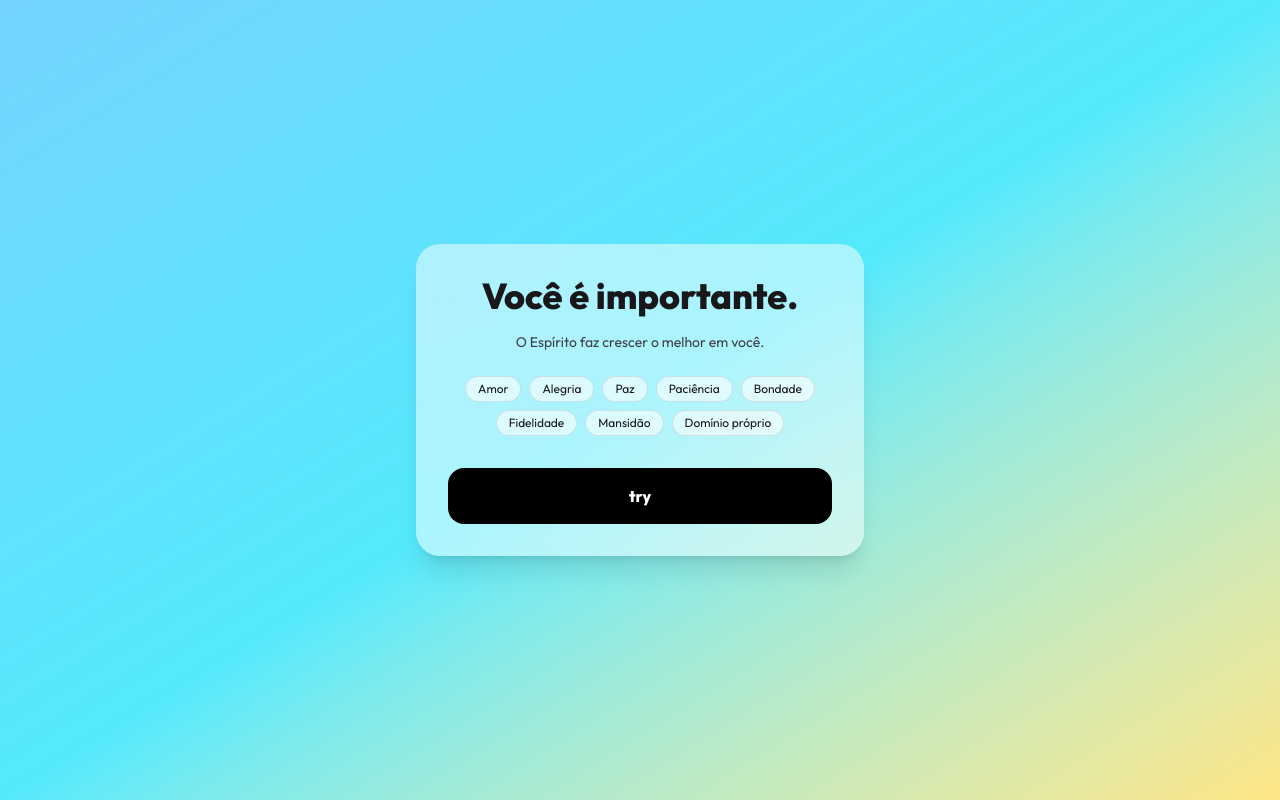
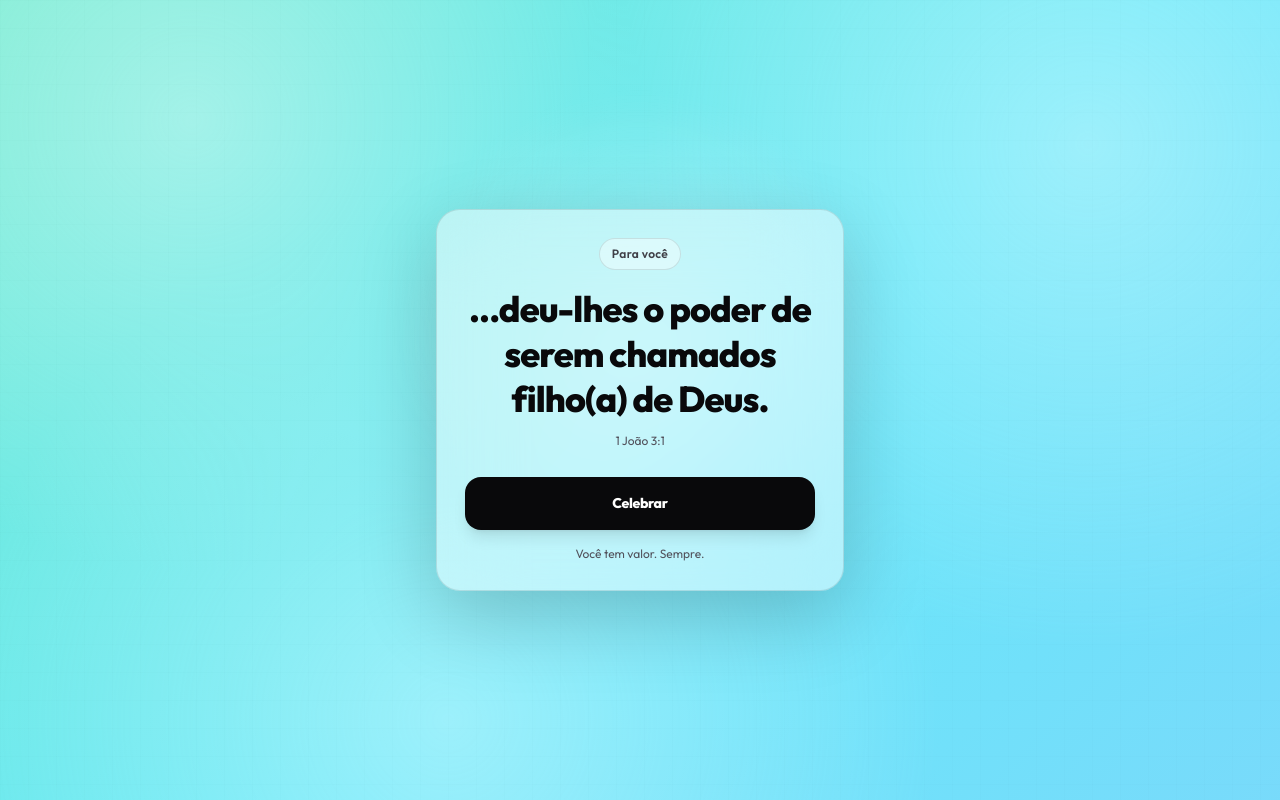
Before and after one commit to rodrigocamargo854/foryou, a Next.js app: page / in a window 1280 px wide. Built offline with nearby package versions, Linux system fonts and the light colour scheme.

Commit message:
filhos de due

```diff
--- a/app/page.tsx
+++ b/app/page.tsx
@@ -1,6 +1,6 @@
 'use client'
 
-import { useEffect, useMemo, useState } from 'react'
+import { useEffect, useState } from 'react'
 
 type Particle = {
   id: string
@@ -10,112 +10,218 @@ type Particle = {
   color: string
 }
 
+type Burst = {
+  id: string
+  size: number
+  duration: number
+  dx: number
+  dy: number
+  color: string
+  opacity: number
+}
+
+function uid() {
+  return Math.random().toString(16).slice(2) + Date.now().toString(16)
+}
+
 export default function Page() {
-  const fruits = useMemo(
-    () => [
-      'Amor',
-      'Alegria',
-      'Paz',
-      'Paciência',
-      'Bondade',
-      'Fidelidade',
-      'Mansidão',
-      'Domínio próprio'
-    ],
-    []
-  )
+  const [rain, setRain] = useState<Particle[]>([])
+  const [bursts, setBursts] = useState<Burst[]>([])
+  const [power, setPower] = useState(1)
 
-  const [rain, setRain] = useState<Particle[]>([])
+  const MAX_BURSTS = 260
+  const MAX_POWER = 10
+
+  useEffect(() => {
+    // pequena festa ao abrir (opcional)
+    celebrate()
+    // eslint-disable-next-line react-hooks/exhaustive-deps
+  }, [])
 
   function celebrate() {
-    const colors = ['#2563eb', '#22d3ee', '#34d399', '#fde047', '#a78bfa']
+    const rainColors = ['#2563eb', '#0ea5e9', '#22c55e', '#f59e0b', '#7c3aed']
+    const burstColors = ['#111827', '#1d4ed8', '#0ea5e9', '#16a34a', '#f59e0b', '#7c3aed']
 
+    // chuva (cai)
     const drops: Particle[] = Array.from({ length: 40 }).map(() => ({
-      id: Math.random().toString(16).slice(2),
+      id: uid(),
       x: Math.random() * 100,
       size: 8 + Math.random() * 12,
-      duration: 2 + Math.random() * 1.5,
-      color: colors[Math.floor(Math.random() * colors.length)]
+      duration: 2.2 + Math.random() * 1.6,
+      color: rainColors[Math.floor(Math.random() * rainColors.length)]
     }))
+    setRain(drops)
+    setTimeout(() => setRain([]), 3600)
 
-    setRain(drops)
+    // explosão (expande)
+    const nextPower = Math.min(power + 1, MAX_POWER)
+    setPower(nextPower)
+    const count = 18 + nextPower * 10
 
-    setTimeout(() => {
-      setRain([])
-    }, 3500)
+    const created: Burst[] = Array.from({ length: count }).map(() => {
+      const angle = Math.random() * Math.PI * 2
+      const radius = 140 + Math.random() * 220
+      return {
+        id: uid(),
+        size: 6 + Math.random() * 10,
+        duration: 650 + Math.random() * 650,
+        dx: Math.cos(angle) * radius,
+        dy: Math.sin(angle) * radius,
+        color: burstColors[Math.floor(Math.random() * burstColors.length)],
+        opacity: 0.7 + Math.random() * 0.3
+      }
+    })
+
+    setBursts((prev) => {
+      const merged = [...prev, ...created]
+      if (merged.length <= MAX_BURSTS) return merged
+      return merged.slice(merged.length - MAX_BURSTS)
+    })
   }
 
   return (
     <main className="relative min-h-screen w-full overflow-hidden text-zinc-900">
+      {/* Fundo alegre animado */}
+      <div className="absolute inset-0 animated-bg" />
+      <div className="absolute inset-0 opacity-35 bg-[radial-gradient(circle_at_15%_15%,white,transparent_35%),radial-gradient(circle_at_85%_18%,white,transparent_40%),radial-gradient(circle_at_35%_90%,white,transparent_45%)]" />
+      <div className="pointer-events-none absolute inset-0 opacity-[0.10] [background-image:linear-gradient(to_right,rgba(0,0,0,0.10)_1px,transparent_1px),linear-gradient(to_bottom,rgba(0,0,0,0.10)_1px,transparent_1px)] [background-size:28px_28px]" />
 
-      {/* Background */}
-      <div className="absolute inset-0 bg-gradient-to-br from-sky-300 via-cyan-300 to-amber-200" />
+      {/* Centro pulsando */}
+      <div className="pointer-events-none absolute inset-0">
+        <div className="center-glow" />
+      </div>
 
-      {/* CHUVA */}
+      {/* Chuva (cai) */}
       <div className="pointer-events-none absolute inset-0 z-20">
-        {rain.map((drop) => (
+        {rain.map((d) => (
           <div
-            key={drop.id}
+            key={d.id}
             style={{
               position: 'absolute',
-              left: `${drop.x}vw`,
-              top: '-20px',
-              width: drop.size,
-              height: drop.size,
-              backgroundColor: drop.color,
-              borderRadius: '50%',
-              animation: `fall ${drop.duration}s linear forwards`
+              left: `${d.x}vw`,
+              top: '-30px',
+              width: d.size,
+              height: d.size,
+              borderRadius: 9999,
+              backgroundColor: d.color,
+              animation: `fall ${d.duration}s linear forwards`,
+              boxShadow: '0 10px 25px rgba(0,0,0,0.12)'
             }}
           />
         ))}
       </div>
 
+      {/* Explosão (expande) */}
+      <div className="pointer-events-none absolute inset-0 z-30">
+        {bursts.map((p) => (
+          <div
+            key={p.id}
+            onAnimationEnd={() => setBursts((prev) => prev.filter((x) => x.id !== p.id))}
+            className="particle"
+            style={
+              {
+                width: p.size,
+                height: p.size,
+                backgroundColor: p.color,
+                opacity: p.opacity,
+                animationDuration: `${p.duration}ms`,
+                // @ts-ignore
+                '--dx': `${p.dx}px`,
+                // @ts-ignore
+                '--dy': `${p.dy}px`
+              } as React.CSSProperties
+            }
+          />
+        ))}
+      </div>
+
       {/* Conteúdo */}
-      <div className="relative z-10 flex min-h-screen items-center justify-center px-6">
-        <div className="w-full max-w-md rounded-3xl bg-white/50 backdrop-blur-xl p-8 shadow-xl text-center">
+      <div className="relative z-10 mx-auto flex min-h-screen max-w-md items-center px-5 py-10">
+        <section className="w-full rounded-3xl border border-black/10 bg-white/45 p-7 shadow-[0_25px_80px_rgba(0,0,0,0.20)] backdrop-blur-2xl">
+          <div className="text-center">
+            <div className="mx-auto inline-flex items-center rounded-full border border-black/10 bg-white/40 px-3 py-1.5 text-[12px] font-semibold tracking-wide text-zinc-700">
+              Para você
+            </div>
 
-          <h1 className="text-4xl font-black">
-            Você é importante.
-          </h1>
+            <h1 className="mt-4 text-4xl font-black leading-tight tracking-tight text-zinc-950">
+              ...deu-lhes o poder de serem chamados
+              <br />
+              filho(a) de Deus.
+            </h1>
 
-          <p className="mt-4 text-zinc-700 text-sm">
-            O Espírito faz crescer o melhor em você.
-          </p>
 
-          <div className="mt-6 flex flex-wrap gap-2 justify-center">
-            {fruits.map((fruit) => (
-              <span
-                key={fruit}
-                className="px-3 py-1 text-xs rounded-full bg-white/60 border border-black/10"
-              >
-                {fruit}
-              </span>
-            ))}
+            <p className="mt-3 text-xs text-zinc-600">
+              1 João 3:1
+            </p>
           </div>
 
-          <button
-            onClick={celebrate}
-            className="mt-8 w-full py-4 rounded-2xl bg-black text-white font-bold"
-          >
-            try
-          </button>
-        </div>
+          <div className="mt-7">
+            <button
+              onClick={celebrate}
+              className="w-full rounded-2xl bg-zinc-950 px-4 py-4 text-[14px] font-extrabold tracking-tight text-white shadow-lg active:scale-[0.98]"
+            >
+              Celebrar
+            </button>
+
+            <p className="mt-4 text-center text-xs text-zinc-600">
+              Você tem valor. Sempre.
+            </p>
+          </div>
+        </section>
       </div>
 
-      {/* CSS */}
       <style jsx global>{`
+        .animated-bg {
+          background: linear-gradient(-45deg, #93c5fd, #67e8f9, #86efac, #fde68a, #c4b5fd);
+          background-size: 450% 450%;
+          animation: gradientMove 12s ease infinite;
+        }
+        @keyframes gradientMove {
+          0% { background-position: 0% 50%; }
+          50% { background-position: 100% 50%; }
+          100% { background-position: 0% 50%; }
+        }
+
+        .center-glow {
+          position: absolute;
+          left: 50%;
+          top: 42%;
+          width: 560px;
+          height: 560px;
+          transform: translate(-50%, -50%);
+          border-radius: 9999px;
+          background: radial-gradient(circle, rgba(255,255,255,0.40), rgba(255,255,255,0) 62%);
+          filter: blur(12px);
+          animation: breathe 2.4s ease-in-out infinite;
+          opacity: 0.95;
+        }
+        @keyframes breathe {
+          0%, 100% { transform: translate(-50%, -50%) scale(0.96); opacity: 0.85; }
+          50% { transform: translate(-50%, -50%) scale(1.02); opacity: 1; }
+        }
+
         @keyframes fall {
-          0% {
-            transform: translateY(0);
-            opacity: 1;
-          }
-          100% {
-            transform: translateY(110vh);
-            opacity: 0;
-          }
+          0% { transform: translateY(0); opacity: 1; }
+          100% { transform: translateY(110vh); opacity: 0; }
+        }
+
+        .particle {
+          position: absolute;
+          left: 50%;
+          top: 42%;
+          border-radius: 9999px;
+          transform: translate(-50%, -50%);
+          animation-name: burst;
+          animation-timing-function: cubic-bezier(0.2, 0.8, 0.2, 1);
+          animation-fill-mode: forwards;
+          box-shadow: 0 0 18px rgba(0,0,0,0.12);
+        }
+        @keyframes burst {
+          0% { transform: translate(-50%, -50%) translate3d(0,0,0) scale(1); opacity: 0; }
+          10% { opacity: 1; }
+          100% { transform: translate(-50%, -50%) translate3d(var(--dx), var(--dy), 0) scale(0.7); opacity: 0; }
         }
       `}</style>
-
     </main>
   )
 }
```
